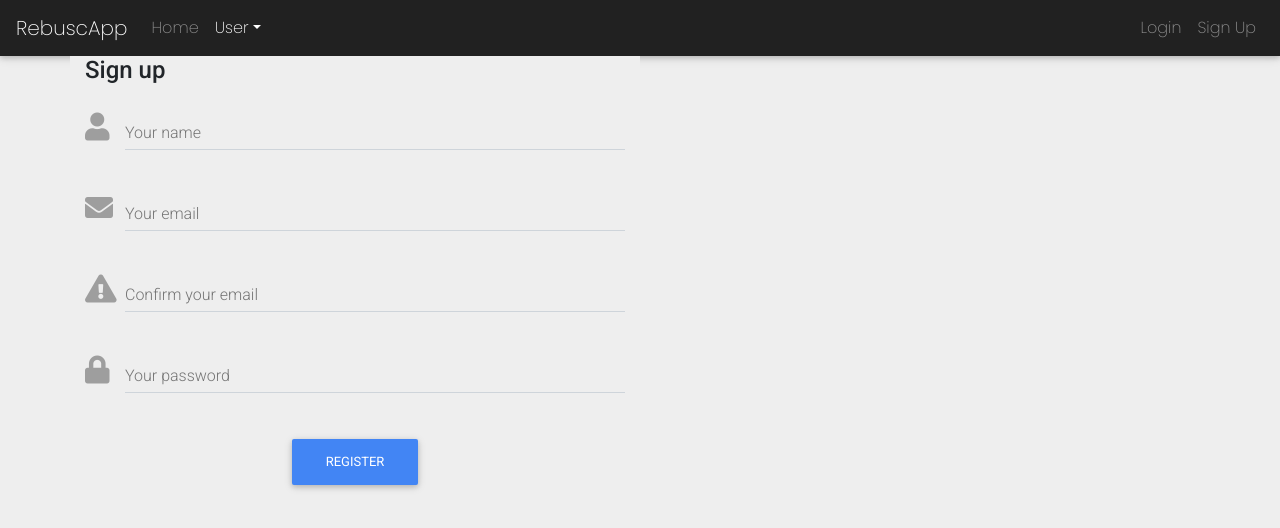
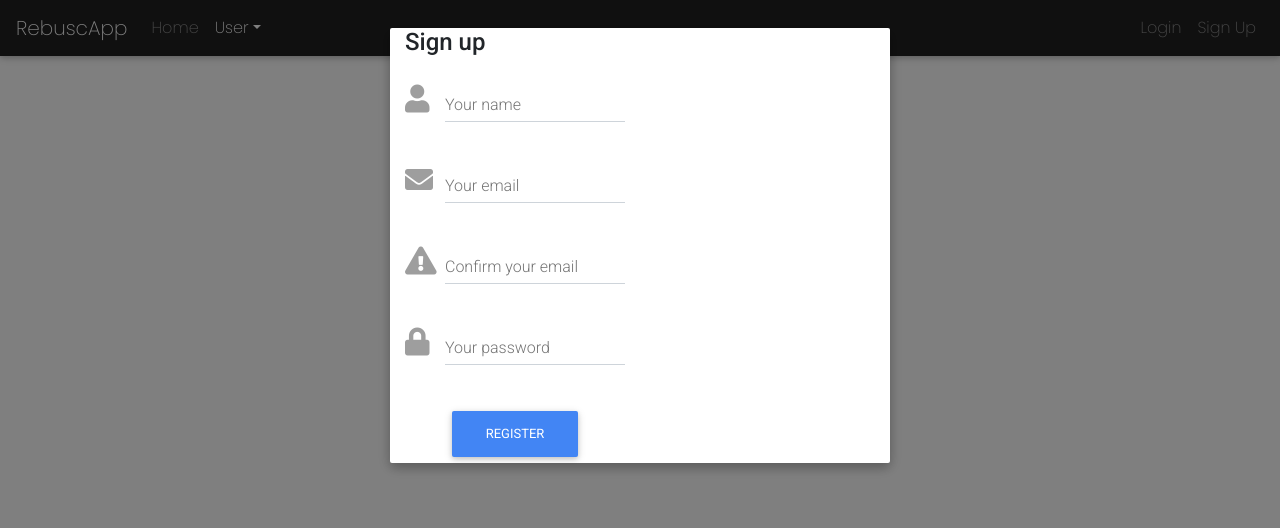
Before and after one commit to jorgemacias2/thanatos, a React (Create React App) app in the folder ui-thanatos/: page /signup in a window 1280 px wide. Shown: the top 528 px of the page. Built offline with nearby package versions, Linux system fonts and the light colour scheme.

Commit message:
modal implementation signin and signup

```diff
--- a/ui-thanatos/src/App.scss
+++ b/ui-thanatos/src/App.scss
@@ -23,3 +23,15 @@
 .mr-auto{
     background-color: #212121;
 }
+
+.form-elegant .font-small {
+    font-size: 0.8rem; }
+
+.form-elegant .z-depth-1a {
+-webkit-box-shadow: 0 2px 5px 0 rgba(55, 161, 255, 0.26), 0 4px 12px 0 rgba(121, 155, 254, 0.25);
+box-shadow: 0 2px 5px 0 rgba(55, 161, 255, 0.26), 0 4px 12px 0 rgba(121, 155, 254, 0.25); }
+
+.form-elegant .z-depth-1-half,
+.form-elegant .btn:hover {
+-webkit-box-shadow: 0 5px 11px 0 rgba(85, 182, 255, 0.28), 0 4px 15px 0 rgba(36, 133, 255, 0.15);
+box-shadow: 0 5px 11px 0 rgba(85, 182, 255, 0.28), 0 4px 15px 0 rgba(36, 133, 255, 0.15); }
--- a/ui-thanatos/src/App.tsx
+++ b/ui-thanatos/src/App.tsx
@@ -6,8 +6,8 @@ import '@fortawesome/fontawesome-free/css/all.min.css';
 import 'bootstrap-css-only/css/bootstrap.min.css';
 import 'mdbreact/dist/css/mdb.css';
 import CustomNavbar from './components/CustomNavbar';
+import SignupForm from './components/SignupForm';
 import LoginForm from './components/LoginForm';
-import SignupForm from './components/SignupForm';
 
 
 function App() {
--- a/ui-thanatos/src/assets/styles/_reset.scss
+++ b/ui-thanatos/src/assets/styles/_reset.scss
@@ -17,7 +17,6 @@ time, mark, audio, video {
 	font-size: 100%;
 	font: inherit;
 	vertical-align: baseline;
-	background-color: #eee;
 }
 
 article, aside, details, figcaption, figure,
--- a/ui-thanatos/src/components/CustomNavbar.tsx
+++ b/ui-thanatos/src/components/CustomNavbar.tsx
@@ -9,7 +9,7 @@ function CustomNavbar() {
       <Navbar.Toggle aria-controls="responsive-navbar-nav" />
         <Navbar.Collapse className="full-navbar" id="responsive-navbar-nav">
           <Nav className="mr-auto">
-            <Nav.Link className="nav-link" href="/">Home</Nav.Link>
+            <Nav.Link className="nav-link" href="/modal">Home</Nav.Link>
             <NavDropdown title="User" id="collasible-nav-dropdown">
               <NavDropdown.Item href="#action/3.1">Profile</NavDropdown.Item>
               <NavDropdown.Item href="#action/3.2">Your Account</NavDropdown.Item>
--- a/ui-thanatos/src/components/LoginForm.tsx
+++ b/ui-thanatos/src/components/LoginForm.tsx
@@ -1,8 +1,15 @@
-import React from "react"
+import React, { useState } from 'react';
+import { Modal, Button } from 'react-bootstrap';
 import { MDBContainer, MDBRow, MDBCol, MDBInput, MDBBtn } from 'mdbreact';
 
-function LoginForm () {
-    return(
+function LoginForm() {
+    const [show, setShow] = useState(true);
+
+    const handleClose = () => setShow(false);
+
+    return (
+      <>
+        <Modal show={show} onHide={handleClose}>
         <MDBContainer>
         <MDBRow>
             <MDBCol md="6">
@@ -20,7 +27,9 @@ function LoginForm () {
             </MDBCol>
         </MDBRow>
         </MDBContainer>
+        </Modal>
+      </>
     );
-}
+  }
 
-export default LoginForm
+export default LoginForm;
--- a/ui-thanatos/src/components/SignupForm.tsx
+++ b/ui-thanatos/src/components/SignupForm.tsx
@@ -1,9 +1,15 @@
-import React from "react"
-import { MDBContainer, MDBRow, MDBCol, MDBInput, MDBBtn, MDBModalFooter } from 'mdbreact';
+import React, { useState } from 'react';
+import { Modal, Button } from 'react-bootstrap';
+import { MDBContainer, MDBRow, MDBCol, MDBInput, MDBBtn } from 'mdbreact';
 
+function SignupForm() {
+    const [show, setShow] = useState(true);
 
-function SignupForm () {
+    const handleClose = () => setShow(false);
+
     return (
+      <>
+        <Modal show={show} onHide={handleClose}>
         <MDBContainer>
         <MDBRow>
             <MDBCol md="6">
@@ -25,7 +31,10 @@ function SignupForm () {
             </MDBCol>
         </MDBRow>
         </MDBContainer>
+        </Modal>
+      </>
     );
-};
+  }
 
-export default SignupForm;
+export default SignupForm
+;
```
